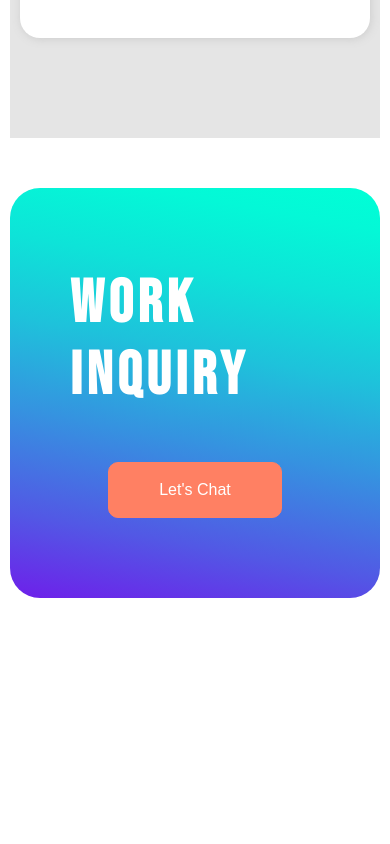
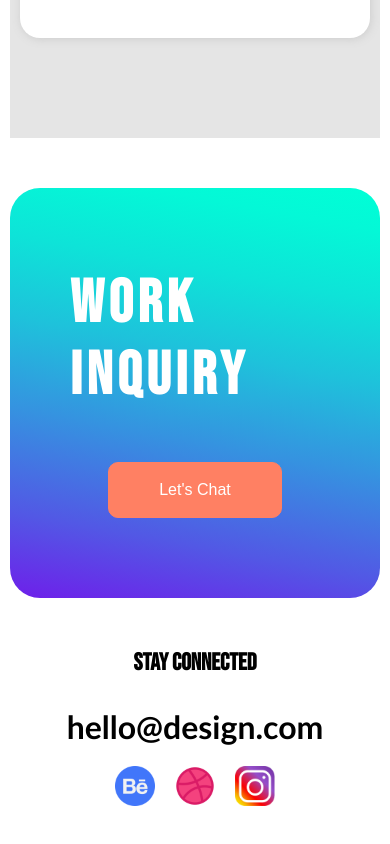
Before and after one commit to AtikHasan16/simple-portfolio, a plain HTML site: page index.html in a window 390 px wide. Shown: the part 2298-3142 px from the top of the page. Before the commit the page ends 2946 px from the top, so only its background shows below. Drawn offline with Linux system fonts and the light colour scheme.

Commit message:
added responsive stay conncected section

```diff
--- a/index.html
+++ b/index.html
@@ -91,7 +91,17 @@
           <button class="btn-primary">Let's Chat</button>
         </div>
       </section>
-      <section class="stay-connected"></section>
+      <section class="stay-connected">
+        <!-- Hello@design.com Stay connected -->
+
+        <h2>stay Connected</h2>
+        <h1 class="email">hello@design.com</h1>
+        <div class="icons">
+          <img src="./icons/Group 33059.png" alt="" />
+          <img src="./icons/image 6.png" alt="" />
+          <img src="./icons/image 7.png" alt="" />
+        </div>
+      </section>
     </footer>
   </body>
 </html>
--- a/style/style.css
+++ b/style/style.css
@@ -193,3 +193,24 @@ footer {
   letter-spacing: 5px;
 }
 /* stay-connected section */
+.stay-connected {
+  text-align: center;
+}
+
+.email {
+  font-family: "Trebuchet MS";
+  margin: 30px 0 20px 0;
+  font-size: 2rem;
+}
+
+.icons {
+  display: flex;
+  align-items: center;
+  justify-content: center;
+  gap: 20px;
+  margin-bottom: 100px;
+}
+
+.icons img {
+  width: 40px;
+}
```
